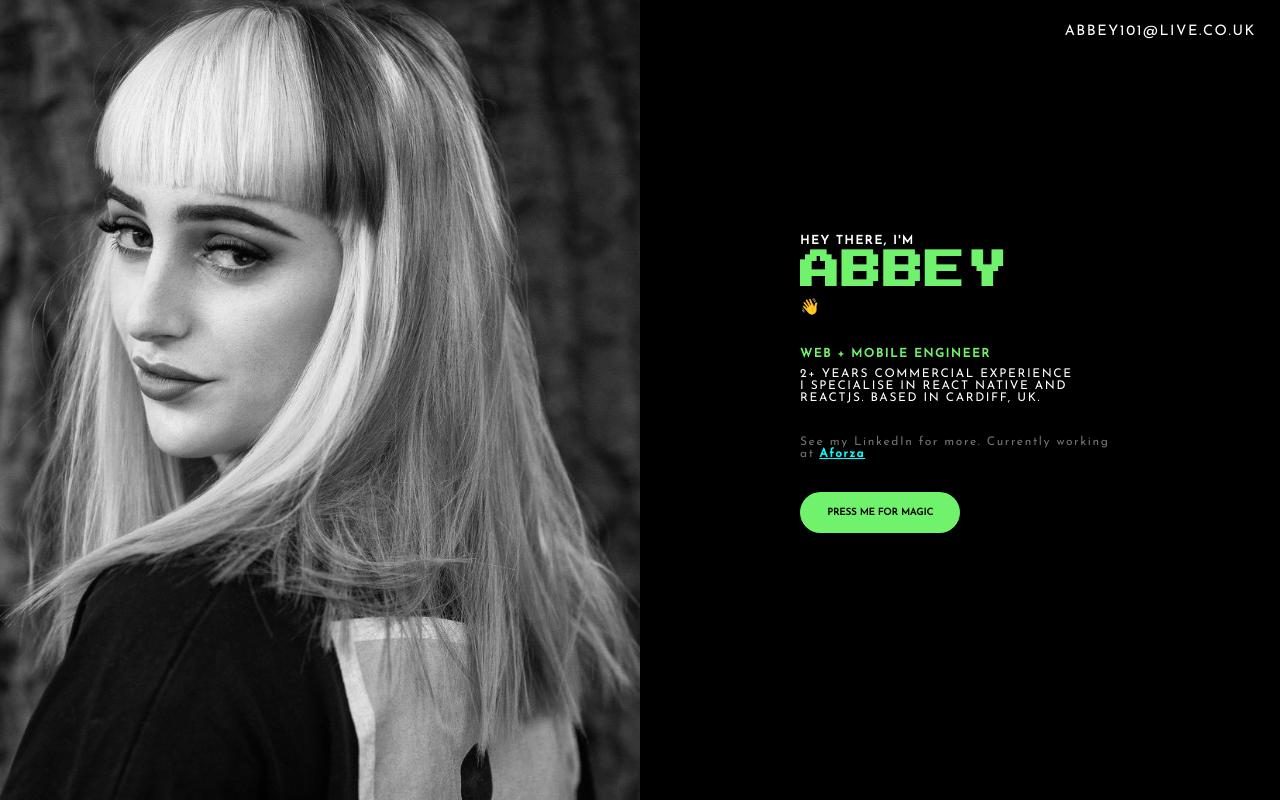
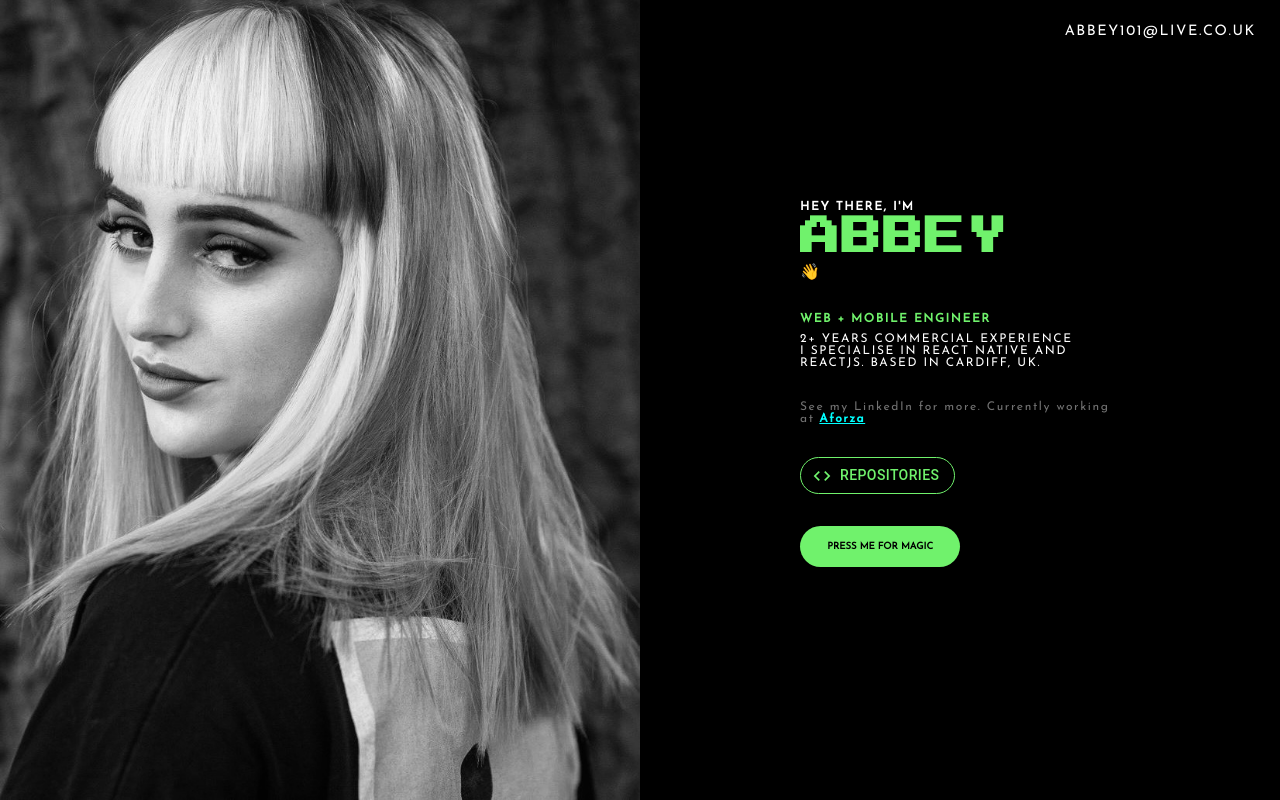
Before and after one commit to Abbeyy/portfolio, a React (Create React App) app: page / in a window 1280 px wide. Built offline with nearby package versions, Linux system fonts and the light colour scheme.

Commit message:
Added repo link

```diff
--- a/src/components/content/content.tsx
+++ b/src/components/content/content.tsx
@@ -4,6 +4,7 @@ import { Description } from "../main/description";
 import { Snippet } from "../main/snippet";
 
 import styles from "./content-styles.module.css";
+import { Links } from "../main/links";
 
 export const Content = () => {
   return (
@@ -12,6 +13,7 @@ export const Content = () => {
       <main className={styles["main"]}>
         <Snippet />
         <Description />
+        <Links />
         <HireMe />
       </main>
     </div>
--- a/src/components/main/description.tsx
+++ b/src/components/main/description.tsx
@@ -2,13 +2,11 @@ import styles from "./main.module.css";
 
 export const Description = () => {
   return (
-    <>
     <div className={`${styles["small-text"]} ${styles["see-more"]}`}>
       See my LinkedIn for more. Currently working at
       <a className={styles["link"]} href="https://www.aforza.com">
         Aforza
       </a>
     </div>
-    </>
   );
 };
--- a/src/components/main/hireMe.tsx
+++ b/src/components/main/hireMe.tsx
@@ -1,16 +1,12 @@
 import styles from "./main.module.css";
 
 export const HireMe = () => {
-  const handleOnClick = () => {};
-
   return (
     <a
       className={styles["hire-me-link"]}
       href="https://www.linkedin.com/in/abbey-ross-5198b7128"
     >
-      <button className={styles["hire-me-button"]} onClick={handleOnClick}>
-        PRESS ME FOR MAGIC
-      </button>
+      <button className={styles["hire-me-button"]}>PRESS ME FOR MAGIC</button>
     </a>
   );
 };
--- /dev/null
+++ b/src/components/main/links.tsx
@@ -0,0 +1,24 @@
+import CodeIcon from "@mui/icons-material/Code";
+import Button from "@mui/material/Button";
+import styles from "./main.module.css";
+
+export const Links = () => {
+  return (
+    <a className={`${styles["link-a"]}`} href="https://github.com/Abbeyy">
+      <div className={`${styles["link-panel"]}`}>
+        <Button
+          style={{
+            color: "#70F26C",
+            backgroundColor: "black",
+            borderColor: "#70F26C",
+            borderRadius: 25,
+          }}
+          variant="outlined"
+          startIcon={<CodeIcon />}
+        >
+          Repositories
+        </Button>
+      </div>
+    </a>
+  );
+};
--- a/src/components/main/main.module.css
+++ b/src/components/main/main.module.css
@@ -49,6 +49,14 @@
     font-weight: 900;
 }
 
+.link-panel {
+    margin-top: 2rem;
+}
+
+.link-a {
+    padding: 0;
+}
+
 @media only screen and (max-width: 400px) {
     .snippet-title {
         font-weight: 500;
--- a/src/components/main/snippet.tsx
+++ b/src/components/main/snippet.tsx
@@ -1,5 +1,4 @@
 import styles from "./main.module.css";
-import colours from "../../colour-palette.module.css";
 
 export const Snippet = () => {
   return (
```
Also changed, not shown: package.json (+7 -1 lines), 1 other file (tests, documents, lock files or other folders). Lines whose indentation alone changed are shown as unchanged.
